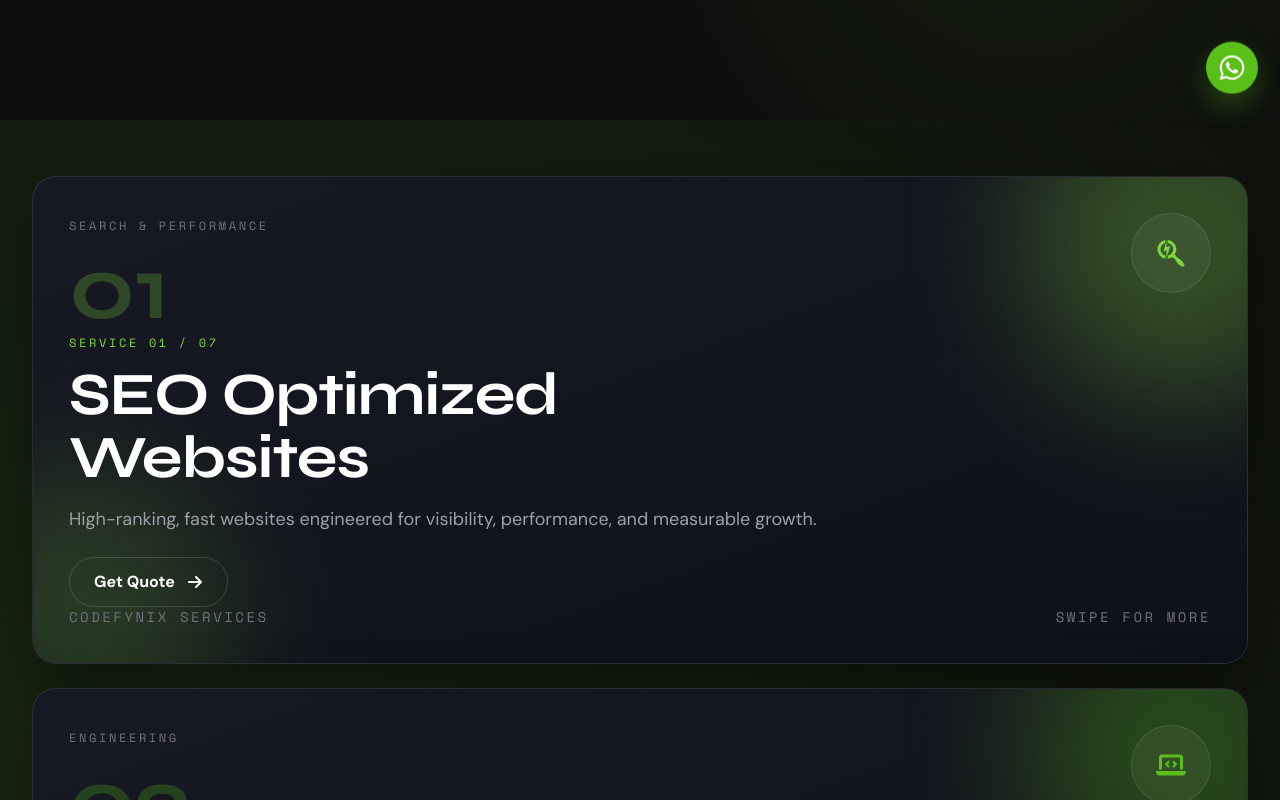
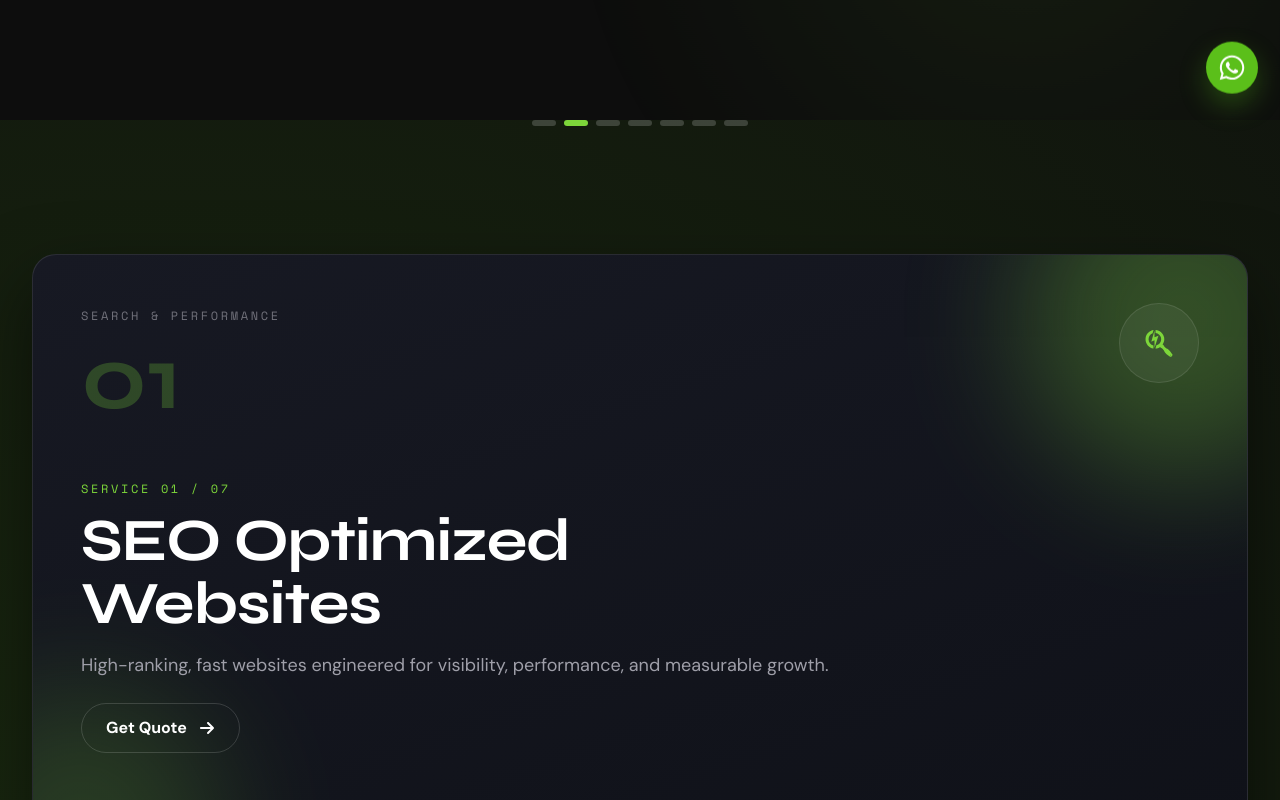
Before and after one commit to Codefynix/CODEFYNIX, a Next.js app: page / in a window 1280 px wide. Shown: the part 680-1480 px from the top of the page. Built offline with nearby package versions, Linux system fonts and the light colour scheme.

Commit message:
issue solved in services

```diff
--- a/components/Services.tsx
+++ b/components/Services.tsx
@@ -132,19 +132,20 @@ export default function Services() {
       return;
     }
 
+    if (!sectionRef.current) return;
+
     const ctx = gsap.context(() => {
-      const cards = gsap.utils.toArray<HTMLElement>(".service-card");
-      const indicators = gsap.utils.toArray<HTMLElement>(".service-indicator");
+      const desktopWrap = document.querySelector("#services-scroll-wrap");
+      if (!desktopWrap) return;
+
+      const cards = gsap.utils.toArray<HTMLElement>(".service-card", desktopWrap);
+      const indicators = gsap.utils.toArray<HTMLElement>(".service-indicator", desktopWrap);
       if (!cards.length) return;
 
+      // Stack all cards: first visible, rest below
       gsap.set(cards[0], { yPercent: 0, opacity: 1, scale: 1 });
       cards.slice(1).forEach((card) => {
         gsap.set(card, { yPercent: 100, opacity: 1, scale: 1 });
-      });
-      indicators.forEach((dot, i) => {
-        gsap.set(dot, {
-          backgroundColor: i === 0 ? "#7DD63A" : "rgba(255,255,255,0.18)",
-        });
       });
 
       const stepsCount = cards.length - 1;
@@ -152,13 +153,19 @@ export default function Services() {
 
       const tl = gsap.timeline({
         scrollTrigger: {
-          trigger: sectionRef.current,
+          trigger: "#services-pin",        // pin this element
           start: "top top",
-          end: () => `+=${stepsCount * window.innerHeight}`,
+          endTrigger: "#services-scroll-wrap", // scroll distance controlled by wrapper
+          end: "bottom bottom",
           pin: true,
           scrub: 1,
           anticipatePin: 1,
           invalidateOnRefresh: true,
+          snap: {
+            snapTo: 1 / stepsCount,        // snap to each card step
+            duration: { min: 0.3, max: 0.6 },
+            ease: "power2.inOut",
+          },
         },
       });
 
@@ -203,6 +210,9 @@ export default function Services() {
           startAt + stepDuration * 0.5,
         );
       });
+
+      ScrollTrigger.refresh();
+      setTimeout(() => ScrollTrigger.refresh(), 200);
     }, sectionRef);
 
     return () => {
@@ -223,14 +233,14 @@ export default function Services() {
       {/* Mobile: vertical stack, no scroll-linked animation */}
       <div
         className="relative z-10 mx-auto w-full max-w-7xl px-4 py-12 sm:px-6 sm:py-14 lg:px-8 md:hidden"
-        style={mobileStackStyle}
+        style={isMobile ? mobileStackStyle : undefined}
       >
         {items.map((service, idx) => {
           const MobileIcon = service.icon;
           return (
             <article
               key={service.slug}
-              className="relative flex w-full flex-col justify-between overflow-hidden rounded-3xl border border-white/10 bg-[linear-gradient(160deg,#171923_0%,#0F1118_100%)] p-6 shadow-[0_30px_70px_rgba(0,0,0,0.5)] sm:p-9"
+              className="mobile-service-card relative flex w-full flex-col justify-between overflow-hidden rounded-3xl border border-white/10 bg-[linear-gradient(160deg,#171923_0%,#0F1118_100%)] p-6 shadow-[0_30px_70px_rgba(0,0,0,0.5)] sm:p-9"
               style={{ willChange: "auto" }}
               data-hover
             >
@@ -312,9 +322,11 @@ export default function Services() {
         })}
       </div>
 
-      {/* Desktop (md+): unchanged scroll-stack animation */}
-      <div className="relative hidden md:block">
-        <div className="pointer-events-none absolute left-1/2 top-24 z-30 flex -translate-x-1/2 items-center gap-2 sm:top-28">
+      {/* Desktop scroll wrapper — gives scroll real estate for each card */}
+      <div id="services-scroll-wrap" className="relative hidden md:block" style={{ height: `${items.length * 100}vh` }}>
+
+        {/* Indicators */}
+        <div className="pointer-events-none sticky top-24 z-30 flex justify-center items-center gap-2 sm:top-28">
           {items.map((service, idx) => (
             <span
               key={service.slug}
@@ -328,7 +340,11 @@ export default function Services() {
           ))}
         </div>
 
-        <div className="relative z-20 flex h-screen items-center justify-center overflow-hidden px-4 pt-28 pb-10 sm:px-6 sm:pt-32 sm:pb-12 lg:px-8">
+        {/* Pinned card container */}
+        <div
+          id="services-pin"
+          className="relative z-20 flex h-screen items-center justify-center overflow-hidden px-4 pt-28 pb-10 sm:px-6 sm:pt-32 sm:pb-12 lg:px-8"
+        >
           <div className="relative h-full w-full max-w-7xl">
             {items.map((service, idx) => {
               const Icon = service.icon;
--- a/lib/gsap.ts
+++ b/lib/gsap.ts
@@ -3,12 +3,9 @@
 import { gsap } from "gsap";
 import { ScrollTrigger } from "gsap/ScrollTrigger";
 
-let registered = false;
-
 export function ensureGsapPlugins() {
-  if (!registered && typeof window !== "undefined") {
+  if (typeof window !== "undefined") {
     gsap.registerPlugin(ScrollTrigger);
-    registered = true;
   }
 }
 
```
Lines whose indentation alone changed are shown as unchanged.
